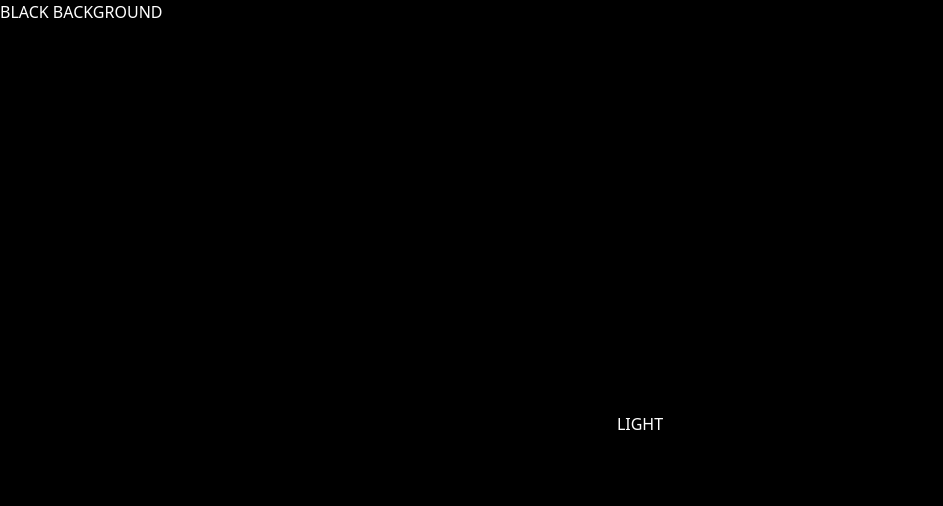
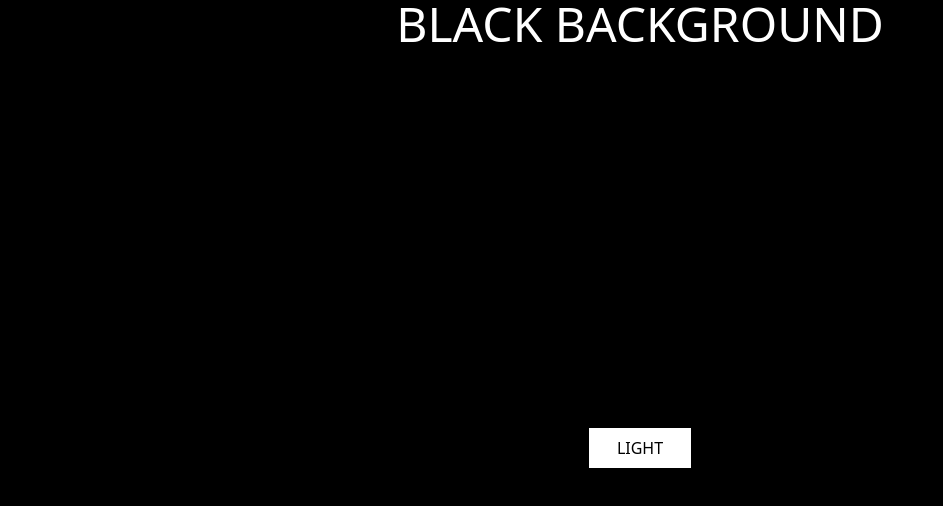
Before and after one commit to anfasmohammed/theme-changer-app, a plain HTML site: page index.html in a window 1280 px wide. Both pictures are taken after a click on the button "DARK". Shown: the whole page, without its empty margins (0-943 px from the left). Drawn offline with nearby package versions, Linux system fonts and the light colour scheme.

Commit message:
final commit

```diff
--- a/index.html
+++ b/index.html
@@ -7,7 +7,7 @@
     <title>Document</title>
 </head>
 <body >
-    <h1></h1>
+    <h1 class="flex justify-center text-5xl">WHITE BACKGROUND</h1>
     <div class="flex justify-center items-center h-screen">
 
     <button class="bg-black text-white px-7 py-2 " id="btn">DARK</button>
--- a/script.js
+++ b/script.js
@@ -6,11 +6,15 @@ btn.addEventListener("click",()=>{
     document.body.style.backgroundColor="black"
     heading.innerHTML="BLACK BACKGROUND"
     heading.style.color="white"
+    btn.style.backgroundColor="white"
+    btn.style.color="black"
    } else {
     btn.innerHTML="DARK"
     document.body.style.backgroundColor="white"
     heading.innerHTML="WHITE BACKGROUND"
     heading.style.color="black"
+    btn.style.backgroundColor="black"
+    btn.style.color="white"
    }
 
 })
```
